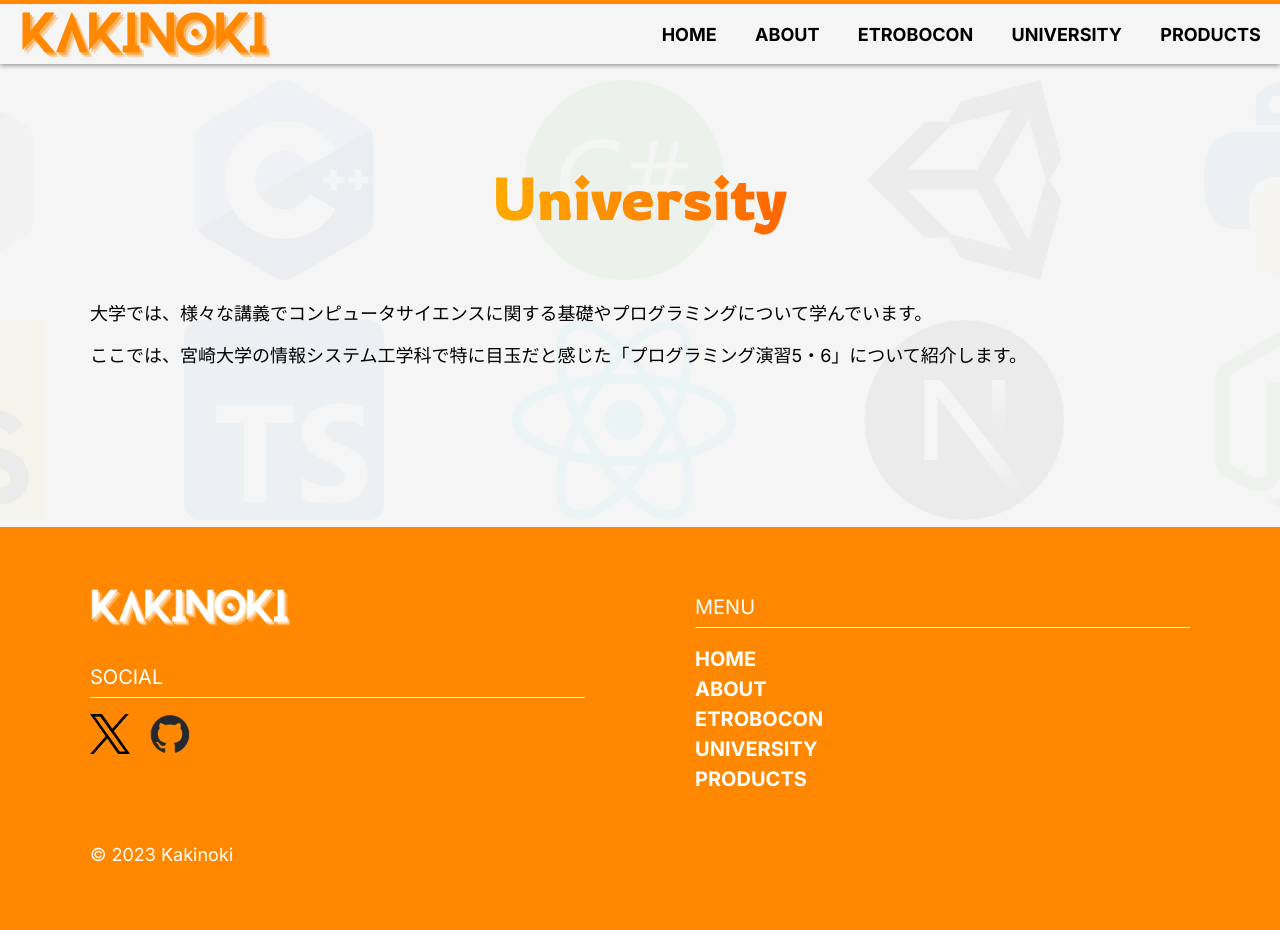
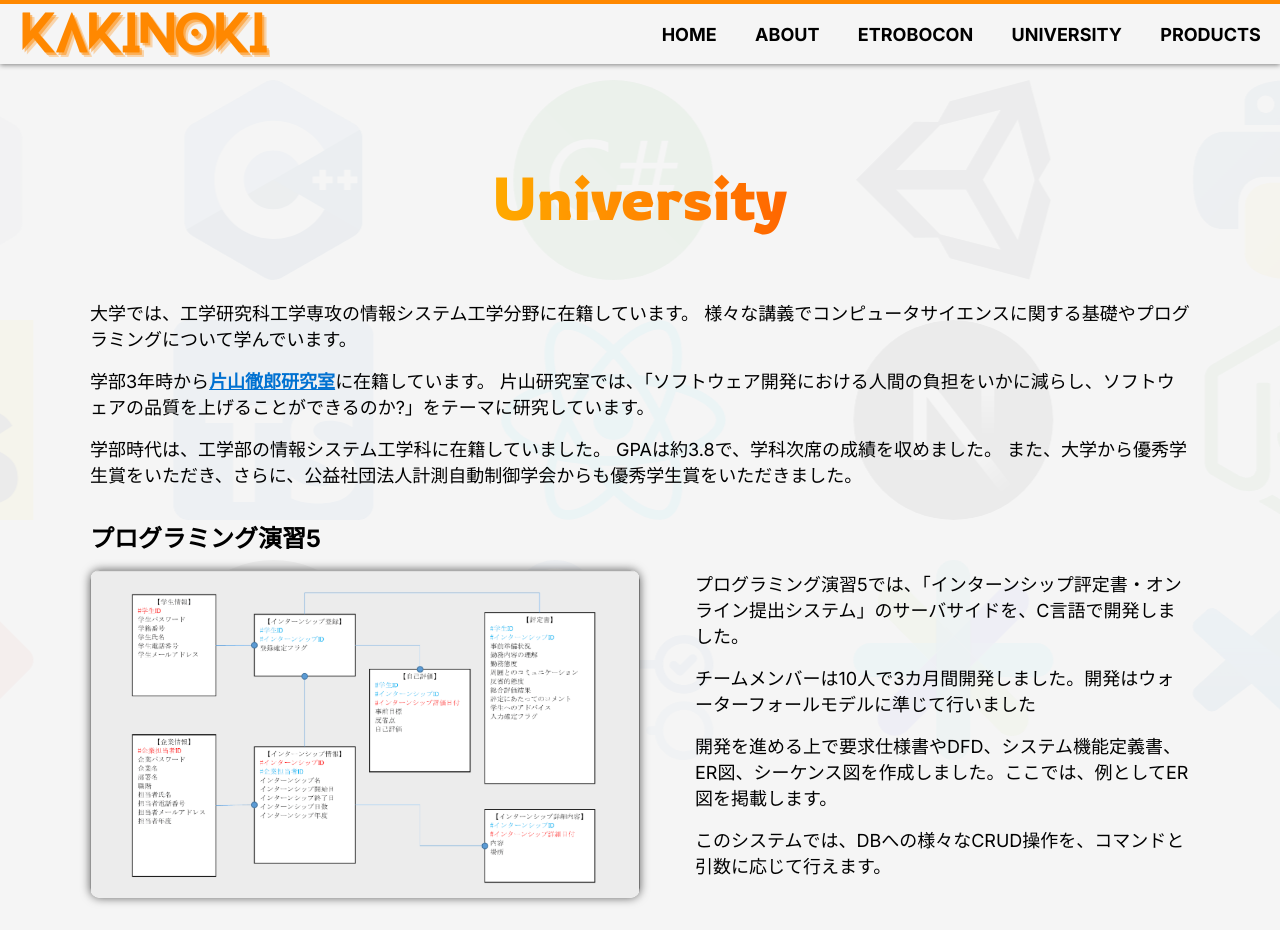
Before and after one commit to KakinokiKanta/about-kakinoki, a Next.js app: page /university in a window 1280 px wide. Shown: the top 930 px of the page. Built offline with nearby package versions, Linux system fonts and the light colour scheme; a web font is replaced by a local one.

Commit message:
add: universityページ上部の追加

```diff
--- /dev/null
+++ b/src/app/university/_components/MiyazakiUni/ProEx/ProEx.module.css
@@ -0,0 +1,45 @@
+.h3 {
+  font-size: 24px;
+  margin-top: 2rem;
+}
+
+.container {
+  display: flex;
+  justify-content: space-between;
+}
+
+.parent {
+  position: relative;
+  margin-top: 1rem;
+  width: 50%;
+}
+
+.image {
+  border-radius: 10px;
+  box-shadow: 0 0 10px rgba(0, 0, 0, 0.6);
+  background-color: #fff;
+  width: 100% !important;
+  height: unset !important;
+}
+
+.text {
+  position: relative;
+  width: 45%;
+}
+
+/* Mobile and Tablet */
+@media (width <= 768px) {
+  .container {
+    flex-direction: column;
+    width: 100%;
+  }
+
+  .parent {
+    width: 100%;
+    aspect-ratio: 3 / 2;
+  }
+
+  .text {
+    width: 100%;
+  }
+}
--- /dev/null
+++ b/src/app/university/_components/MiyazakiUni/ProEx/index.tsx
@@ -0,0 +1,36 @@
+import styles from "./ProEx.module.css";
+import Image from "next/image";
+
+type ProExProps = {
+  h3: string;
+  img: string;
+  alt: string;
+  p: string[];
+};
+
+export const ProEx = (props: ProExProps) => {
+  return (
+    <div>
+      <h3 className={styles.h3}>{props.h3}</h3>
+      <div className={styles.container}>
+        <div className={styles.parent}>
+          <Image
+            src={props.img}
+            alt={props.alt}
+            fill
+            sizes="(max-width: 768px) 90%, 50%"
+            style={{
+              objectFit: "contain",
+            }}
+            className={styles.image}
+          />
+        </div>
+        <div className={styles.text}>
+          {props.p.map((item) => {
+            return <p key={item}>{item}</p>;
+          })}
+        </div>
+      </div>
+    </div>
+  );
+};
--- a/src/app/university/_components/MiyazakiUni/index.tsx
+++ b/src/app/university/_components/MiyazakiUni/index.tsx
@@ -1,7 +1,33 @@
 import { H1Animation } from "@/components/Animation/H1Animation";
+import { ProEx } from "./ProEx";
 import styles from "./MiyazakiUni.module.css";
 
 export const MiyazakiUni = () => {
+  const PROEX_PROPS = [
+    {
+      h3: "プログラミング演習5",
+      img: "/University/ER.png",
+      alt: "ER image",
+      p: [
+        "プログラミング演習5では、「インターンシップ評定書・オンライン提出システム」のサーバサイドを、C言語で開発しました。",
+        "チームメンバーは10人で3カ月間開発しました。開発はウォーターフォールモデルに準じて行いました",
+        "開発を進める上で要求仕様書やDFD、システム機能定義書、ER図、シーケンス図を作成しました。ここでは、例としてER図を掲載します。",
+        "このシステムでは、DBへの様々なCRUD操作を、コマンドと引数に応じて行えます。",
+      ],
+    },
+    {
+      h3: "プログラミング演習6",
+      img: "/University/intern_register.png",
+      alt: "intern_register image",
+      p: [
+        "プログラミング演習6では、「インターンシップ評定書・オンライン提出システム」のクライアントサイドを、C言語とGlade(GUI実装ツール)で開発しました。",
+        "開発期間やメンバーはプログラミング演習5と同様です。",
+        "システムの1画面(私が担当した画面の1つ)を掲載します。この画面では、企業側の人員が募集するインターンシップをシステムに登録でき、また、登録したインターンシップに対して詳細な情報を設定できます。",
+        "この開発では、GUI実装のためにGladeを用いたのですが、参考にできるような資料がほとんどなかったため、自分たちの手で動かしながら仕様を確認して開発を進めました。",
+      ],
+    },
+  ];
+
   return (
     <section>
       <div className={styles.h1}>
@@ -9,12 +35,29 @@ export const MiyazakiUni = () => {
       </div>
       <div>
         <p>
-          大学では、様々な講義でコンピュータサイエンスに関する基礎やプログラミングについて学んでいます。
+          大学では、工学研究科工学専攻の情報システム工学分野に在籍しています。
+          様々な講義でコンピュータサイエンスに関する基礎やプログラミングについて学んでいます。
         </p>
         <p>
-          ここでは、宮崎大学の情報システム工学科で特に目玉だと感じた「プログラミング演習5・6」について紹介します。
+          学部3年時から
+          <a
+            href="https://earth.cs.miyazaki-u.ac.jp/"
+            target="_blank"
+            rel="noopener noreferrer"
+          >
+            片山徹郎研究室
+          </a>
+          に在籍しています。
+          片山研究室では、「ソフトウェア開発における人間の負担をいかに減らし、ソフトウェアの品質を上げることができるのか?」をテーマに研究しています。
+        </p>
+        <p>
+          学部時代は、工学部の情報システム工学科に在籍していました。
+          GPAは約3.8で、学科次席の成績を収めました。
+          また、大学から優秀学生賞をいただき、さらに、公益社団法人計測自動制御学会からも優秀学生賞をいただきました。
         </p>
       </div>
+      <ProEx {...PROEX_PROPS[0]} />
+      <ProEx {...PROEX_PROPS[1]} />
     </section>
   );
 };
```
